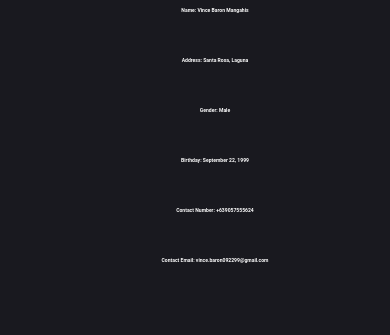
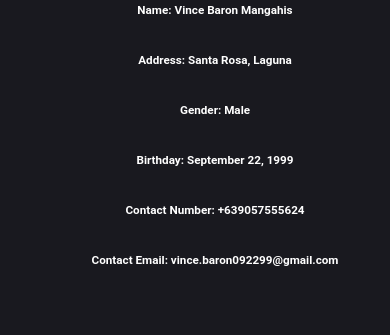
Before and after one commit to vmangahis/VM-Dev, a React (Create React App) app: page / in a window 390 px wide. Shown: the part 1060-1395 px from the top of the page. Built offline with nearby package versions, Linux system fonts and the light colour scheme.

Commit message:
styling changes

```diff
--- a/src/App.css
+++ b/src/App.css
@@ -180,7 +180,7 @@ header a {
 
 .experience{
   padding:20px;
-  font-size: 1.1vw;
+  font-size: 1.;
 }
 
 
@@ -432,3 +432,13 @@ outline: none;
     text-align: center;
   }
 }
+
+@media(max-width: 1000px){
+  .experience{
+    font-size:3vw;
+  }
+
+ .about-info-text > li{
+  font-size:3vw;
+ }
+}
```
